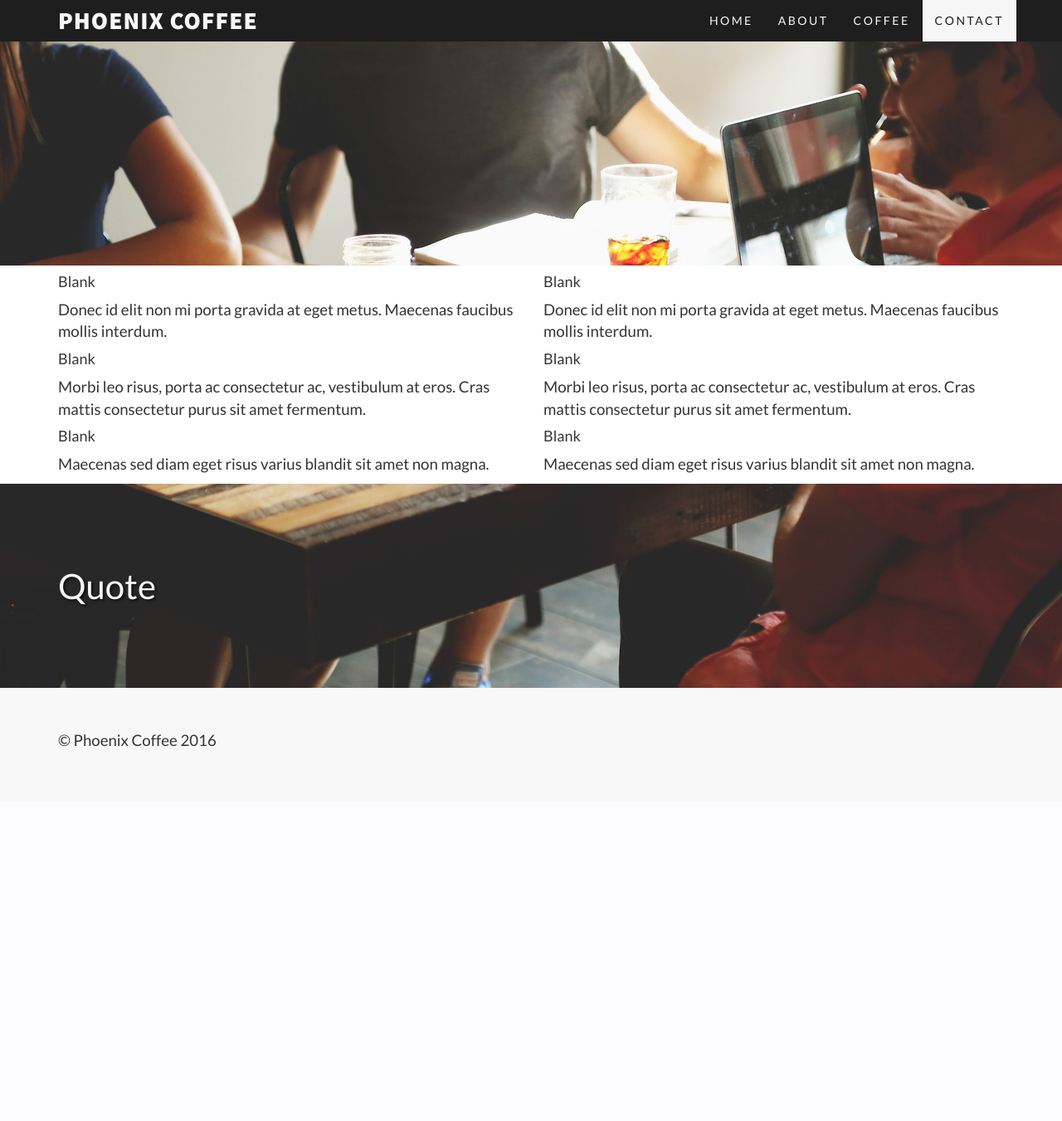
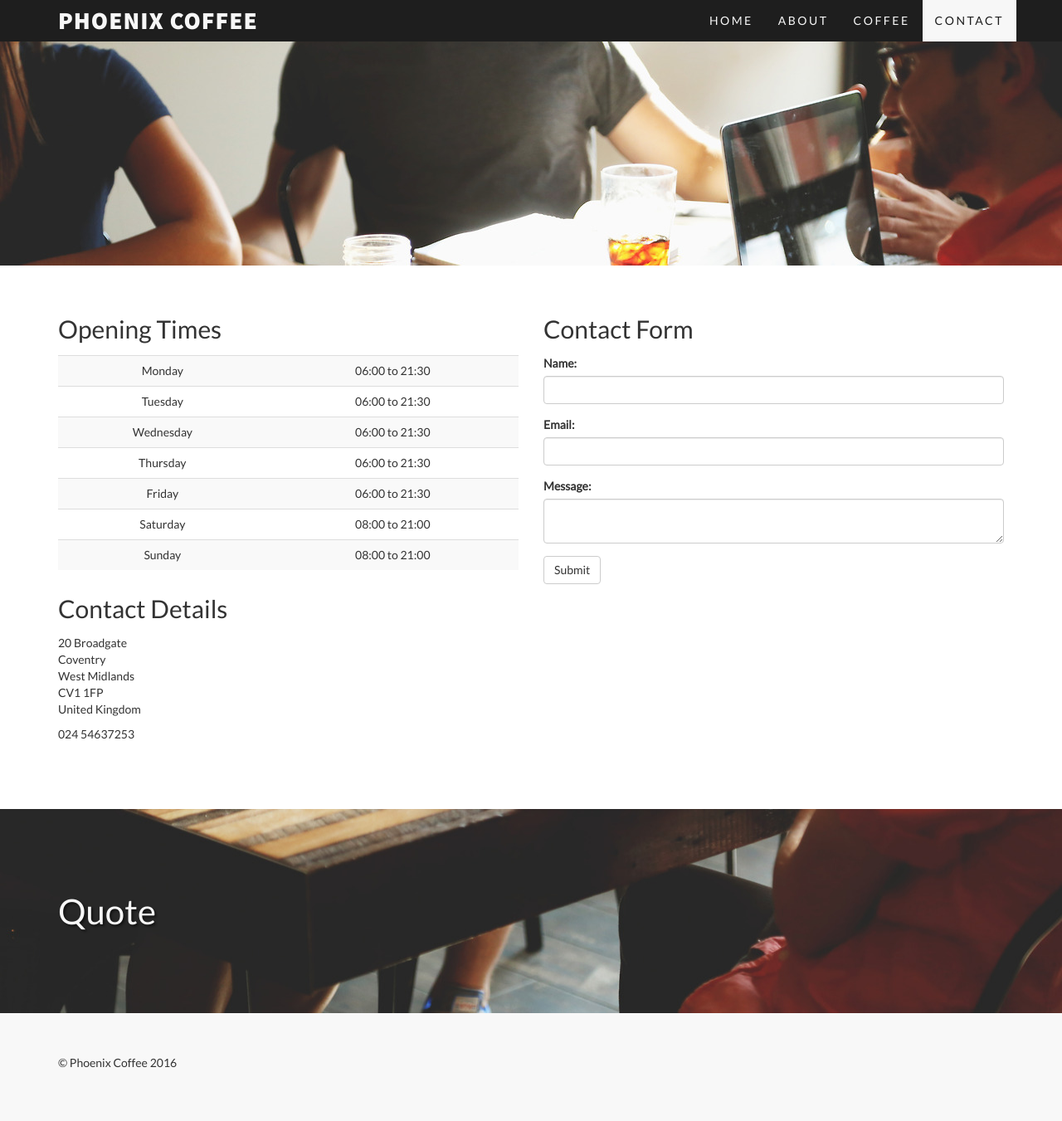
Before and after one commit to jianhuayang/205CDE-Assignment, a Flask app: page /contact in a window 1280 px wide. Shown: the whole page at 83% size. Before the commit the page ends 900 px from the top, so only its background shows below. Run offline with Flask 2, Linux system fonts and the light colour scheme; some libraries are stand-ins or nearby versions.

Commit message:
Contact page WIP
Form created, writing to SQLite db, flash message shown on submit.
Validation and mailer to do.

```diff
--- a/static/css/style.css
+++ b/static/css/style.css
@@ -6,14 +6,19 @@ body {
 }
 
 p {
-    font-size: 14pt;
+    font-size: 14px;
 }
-
+h2{
+    margin-bottom: 15px;
+    margin-top: 30px;
+}
 section {
     padding-bottom: 70px;
-    padding-top: 50px;
+    padding-top: 30px;
 }
-
+.table>tbody>tr>td, .table>tbody>tr>th, .table>tfoot>tr>td, .table>tfoot>tr>th, .table>thead>tr>td, .table>thead>tr>th{
+    text-align: center;
+}
 .grey {
     background-color: #f8f8f8;
 }
--- a/template.py
+++ b/template.py
@@ -1,24 +1,49 @@
-from flask import Flask, render_template
-from flask.ext.bootstrap import Bootstrap
+from flask import Flask, flash, redirect, url_for, render_template
+import os
+from flask_bootstrap import Bootstrap
+from flask_wtf import Form
+from wtforms import StringField, TextAreaField, SubmitField
+from wtforms.validators import DataRequired, Length
+import sqlite3
 
 app = Flask(__name__)
+app.config.update(dict(
+    DATABASE=os.path.join(app.root_path, 'coffee.db'),
+    SECRET_KEY='phoenix'
+))
+Bootstrap(app)
+
+class ContactForm(Form):
+    name = StringField('Name:', validators=[DataRequired()])
+    email = StringField('Email:', validators=[DataRequired()])
+    message = TextAreaField('Message:', validators=[DataRequired()])
+    submit = SubmitField('Submit')
 
 @app.route('/')
 def home():
-    return render_template('index.html', banner="/static/img/slider_1.jpg", title="Home")
+    return render_template('index.html', banner="/static/img/slider_1.jpg")
 
 @app.route('/about')
 def about():
-    return render_template('about.html', banner="/static/img/slider_2.jpg", title="About")
+    return render_template('about.html', banner="/static/img/slider_2.jpg")
 
 @app.route('/coffee')
 def coffee():
-    return render_template('coffee.html', banner="/static/img/slider_3.jpg", title="Coffee")
+    return render_template('coffee.html', banner="/static/img/slider_3.jpg")
 
-@app.route('/contact')
+@app.route('/contact', methods=['GET', 'POST'])
 def contact():
-    return render_template('contact.html', banner="/static/img/slider_4.jpg", title="Contact")
+    form = ContactForm()
+    if form.validate_on_submit():
+        name = form.name.data
+        email = form.email.data
+        message = form.message.data
+        flash("Message sent!")
+        with sqlite3.connect(app.config['DATABASE']) as con:
+            cur = con.cursor()
+            cur.execute("INSERT INTO contact (name, email, message) VALUES (?,?,?)", (name, email, message))
+            con.commit()
+    return render_template('contact.html', banner="/static/img/slider_4.jpg", contact=form)
 
 if __name__ == '__main__':
-    Bootstrap(app)
     app.run(port=8080, host='0.0.0.0', debug=True)
--- a/templates/about.html
+++ b/templates/about.html
@@ -23,7 +23,7 @@
          <p>Founded in 2010 by Sarah, Tom and Amber, Phoenix Coffee aspired to bring great coffee to Coventry, one cup at a time. With chain coffee shops popping up on every corner, we wanted to give local people to experience amazing coffee from an independent coffee shop.</p>
 </div>
 <div class="col-sm-6">
-           <p>We source all out coffee from UK rotaries, who work with farmers across the across the world to deliver exclusive small batch roasts, meaning once it is gone it is gone!   </p>
+           <p>We source all out coffee from UK rotaries, who work with farmers across the across the world to deliver exclusive small batch roasts, meaning once it is gone it is gone!</p>
 
           <p>Hover over the photos below to see our favourite drinks!</p>
       </div>
--- a/templates/contact.html
+++ b/templates/contact.html
@@ -1,4 +1,6 @@
-{% extends 'bootstrap/base.html'%}
+{% extends 'bootstrap/base.html' %}
+
+{% import 'bootstrap/wtf.html' as wtf %}
 {% block title %} Phoenix Coffee {% endblock %}
 {% block head %}
 {% include 'head.html'%}
@@ -10,26 +12,60 @@
 {% block header %}
 {% include 'main_header.html'%}
 {% endblock %}
+<section>
     <div class="container">
         <div class="row">
             <div class="col-lg-6">
-         <h4>Blank</h4>
-         <p>Donec id elit non mi porta gravida at eget metus. Maecenas faucibus mollis interdum.</p>
-         <h4>Blank</h4>
-         <p>Morbi leo risus, porta ac consectetur ac, vestibulum at eros. Cras mattis consectetur purus sit amet fermentum.</p>
-         <h4>Blank</h4>
-         <p>Maecenas sed diam eget risus varius blandit sit amet non magna.</p>
+                <h2>Opening Times</h2>
+                <div id="schedule">
+                    <table class="table table-striped table-hover">
+                        <tbody>
+                            <tr>
+                                <td>Monday</td>
+                                <td>06:00 to 21:30</td>
+                            </tr>
+                            <tr>
+                                <td>Tuesday</td>
+                                <td>06:00 to 21:30</td>
+                            </tr>
+                            <tr>
+                                <td>Wednesday</td>
+                                <td>06:00 to 21:30</td>
+                            </tr>
+                            <tr>
+                                <td>Thursday</td>
+                                <td>06:00 to 21:30</td>
+                            </tr>
+                            <tr>
+                                <td>Friday</td>
+                                <td>06:00 to 21:30</td>
+                            </tr>
+                            <tr>
+                                <td>Saturday</td>
+                                <td>08:00 to 21:00</td>
+                            </tr>
+                            <tr>
+                                <td>Sunday</td>
+                                <td>08:00 to 21:00</td>
+                            </tr>
+                        </tbody>
+                    </table>
+                </div>
+                <h2>Contact Details</h2>
+                <p>20 Broadgate<br>
+                Coventry<br>
+                West Midlands<br>
+                CV1 1FP<br>
+                United Kingdom</p>
+                <p>024 54637253</p>
             </div>
             <div class="col-lg-6">
-         <h4>Blank</h4>
-         <p>Donec id elit non mi porta gravida at eget metus. Maecenas faucibus mollis interdum.</p>
-         <h4>Blank</h4>
-         <p>Morbi leo risus, porta ac consectetur ac, vestibulum at eros. Cras mattis consectetur purus sit amet fermentum.</p>
-         <h4>Blank</h4>
-         <p>Maecenas sed diam eget risus varius blandit sit amet non magna.</p>
+                <h2>Contact Form</h2>{% include 'flash.html' %} {{
+                wtf.quick_form(contact) }}
             </div>
         </div>
     </div>
+</section>
 {% block footer %}
 {% include 'footer.html'%}
 {% endblock %}
--- /dev/null
+++ b/templates/flash.html
@@ -0,0 +1,10 @@
+{% with msgs = get_flashed_messages() %}
+{% if msgs %}
+  {%- for msg in msgs %}
+    <div class="alert alert-info">
+    <a class="close" href="/contact">×</a>
+      {{ msg }}
+    </div>
+  {% endfor -%}
+{% endif %}
+{% endwith %}
```
Also changed, not shown: schema.sql (added, +9 -0 lines), coffee.db (added). Lines whose indentation alone changed are shown as unchanged.
